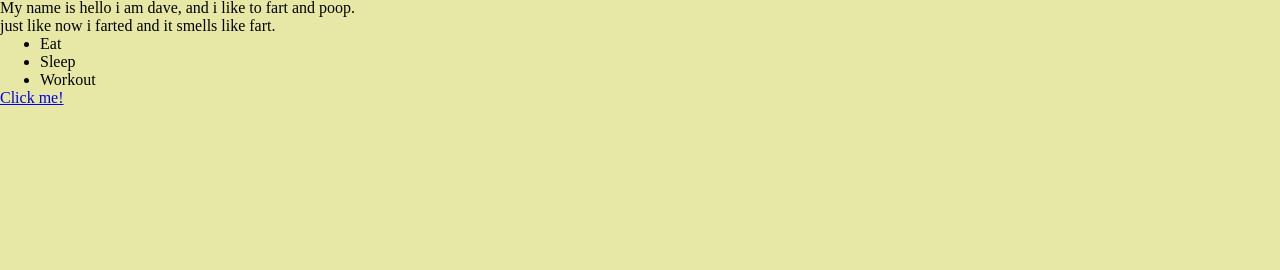
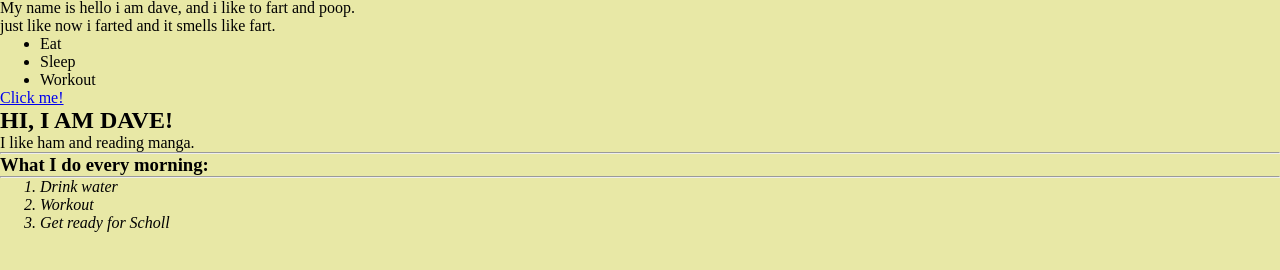
Before and after one commit to JoshuaDaveB/header-page, a plain HTML site: page index.html in a window 1280 px wide. Shown: the part 40-310 px from the top of the page. Drawn offline with Linux system fonts and the light colour scheme.

Commit message:
modification

```diff
--- a/index.html
+++ b/index.html
@@ -17,6 +17,12 @@
                 put a goal and picture for every boxes
 -->
 
+<!--git init
+    git add .
+    git commit .m "any text"
+    git push origin main (folder to website or website to folder)
+    git pull originn main (folder to website or website to folder)
+-->
 <body>
     <div class="header">
         <h1 class="headerTab">
@@ -35,5 +41,25 @@
                 Click me!
             </a>
     </div>
+    <div>
+        <h2>
+            HI, I AM DAVE!
+        </h2>
+            <p>
+                I like ham and reading manga.
+            </p>
+            <hr>
+            <h3>
+                What I do every morning:
+            </h3>
+            <hr>
+        <i>
+            <ol>
+                <li>Drink water</li>
+                <li>Workout</li>
+                <li>Get ready for Scholl</li>
+            </ol>
+        </i>
+    </div>
 </body>
 </html>
```
